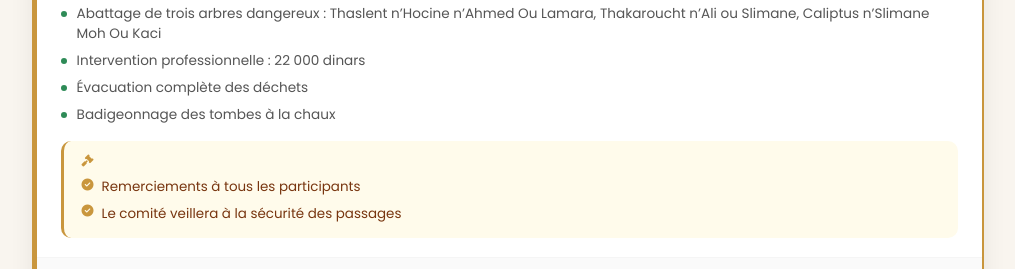
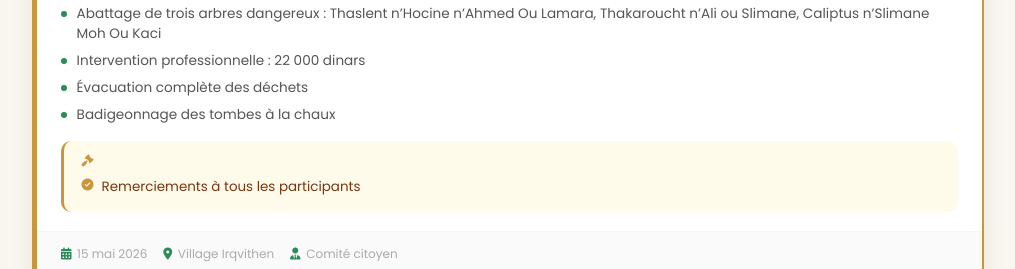
Before and after one commit to famillemahtout/famillemahtout.github.io, a plain HTML site: page pvreunion.html in a window 1280 px wide. Shown: the part 992-1261 px from the top of the page, without its empty margins (132-1147 px from the left). Drawn offline with nearby package versions, Linux system fonts and the light colour scheme.

Commit message:
Update pvreunion.html

```diff
--- a/pvreunion.html
+++ b/pvreunion.html
@@ -618,7 +618,7 @@
       ],
       decisions: [
         "Remerciements à tous les participants",
-        "Le comité veillera à la sécurité des passages"
+
       ],
       texteComplet: `VILLAGE IKEVITHEN
 Comité Irkevithen
```
